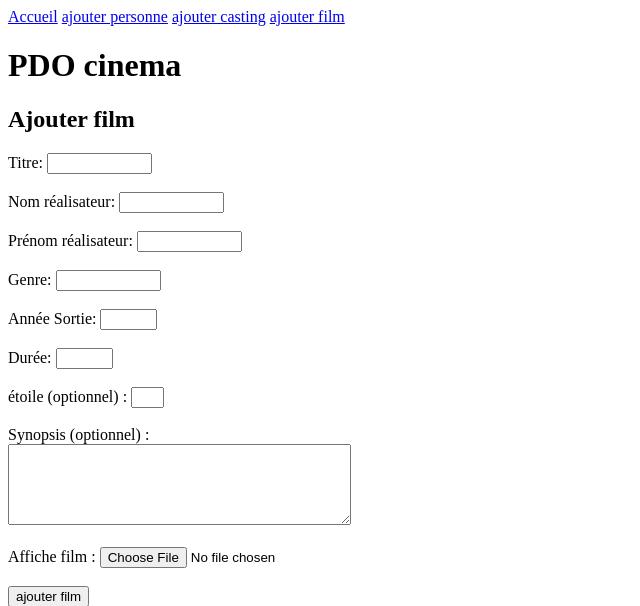
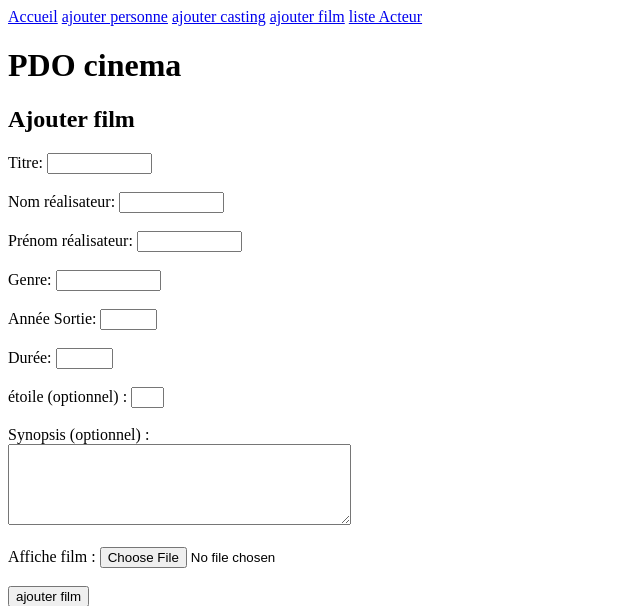
Before and after one commit to AbdouVak/PDO_Cinema, a PHP site: template view/ajouterFilmPage.php in a window 1280 px wide. Shown: the top 606 px of the page, without its empty margins (0-640 px from the left). Run offline with PHP 8.4, Linux system fonts and the light colour scheme; the template is opened without the code that fills it, so the values that code supplies are empty.

Commit message:
ajout d'un lien pour aller sur la liste des acteur

```diff
--- a/template.php
+++ b/template.php
@@ -13,6 +13,7 @@
         <a href="index.php?action=ajouterPersonnePage">ajouter personne</a>
         <a href="index.php?action=ajouterCastingPage">ajouter casting</a>
         <a href="index.php?action=ajouterFilmPage">ajouter film</a>
+        <a href="index.php?action=listeActeurPage">liste Acteur</a>
     </nav>
     <div>
         <main>
```
